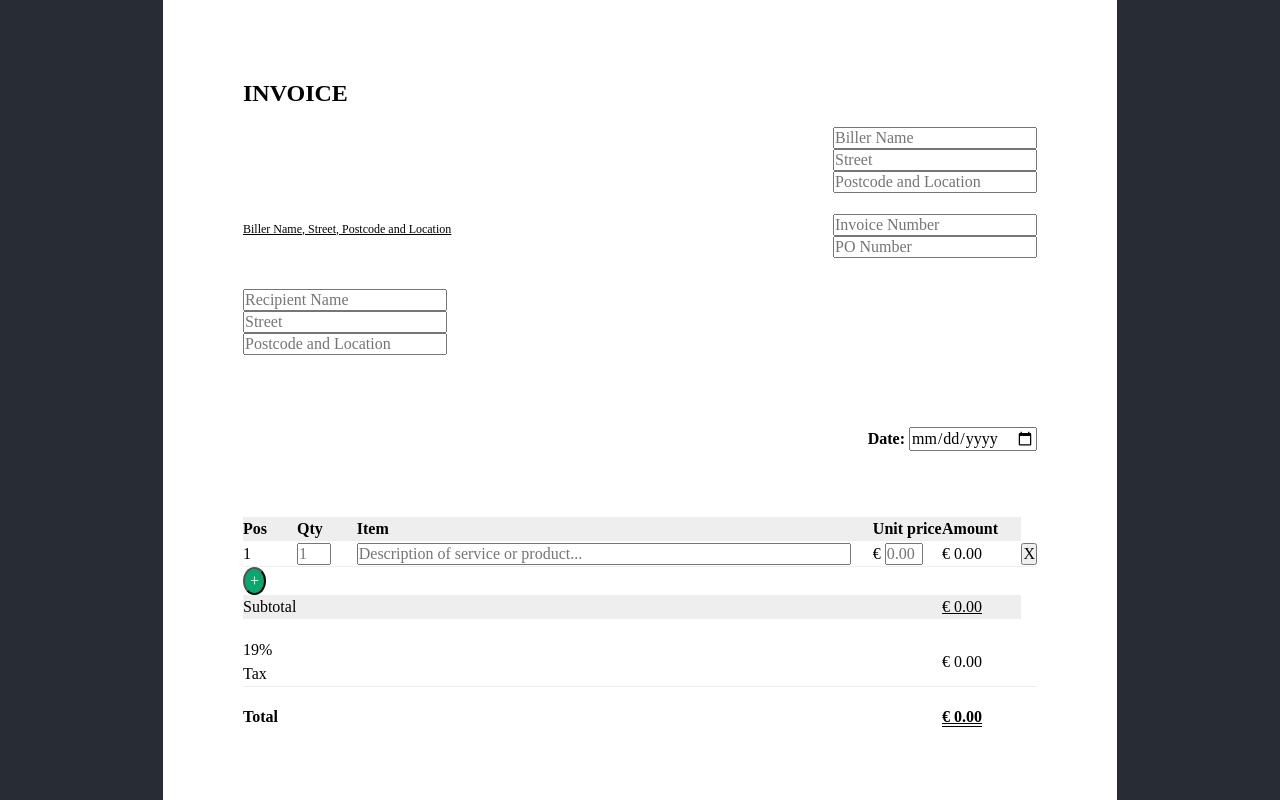
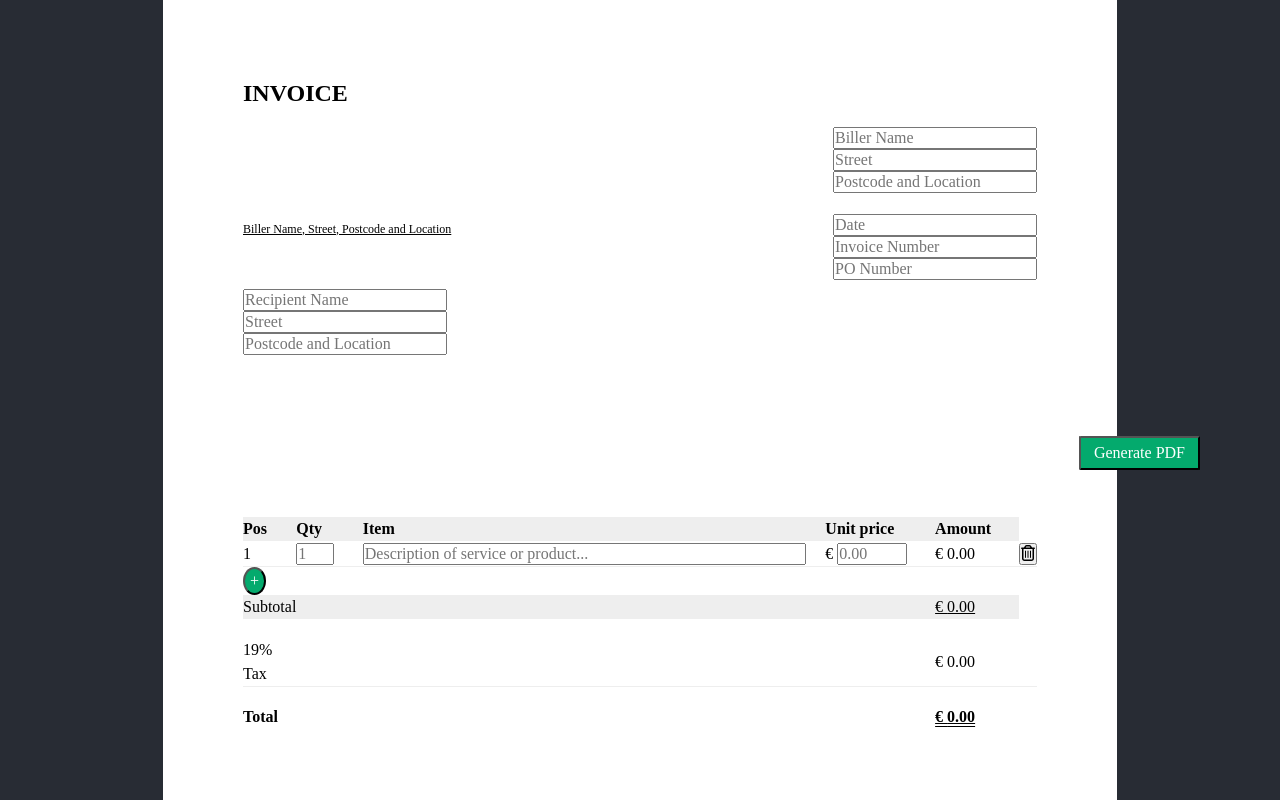
Before and after one commit to hkuennen/gener8invoice, a React (Create React App) app: page / in a window 1280 px wide. Shown: the top 800 px of the page. Built offline with nearby package versions, Linux system fonts and the light colour scheme; the HTML template or start-up script is replaced by a standard one; a web font is replaced by a local one.

Commit message:
frontend and pdf layout updated

```diff
--- a/package.json
+++ b/package.json
@@ -4,6 +4,10 @@
   "private": true,
   "proxy": "http://127.0.0.1:5000/",
   "dependencies": {
+    "@fortawesome/fontawesome-svg-core": "^6.4.0",
+    "@fortawesome/free-regular-svg-icons": "^6.4.0",
+    "@fortawesome/free-solid-svg-icons": "^6.4.0",
+    "@fortawesome/react-fontawesome": "^0.2.0",
     "@testing-library/jest-dom": "^5.16.5",
     "@testing-library/react": "^13.4.0",
     "@testing-library/user-event": "^13.5.0",
--- a/src/App.css
+++ b/src/App.css
@@ -13,3 +13,20 @@
   padding: 80px;
   background-color: #FFFFFF;
 }
+
+.button {
+  position: fixed;
+  bottom: 330px;
+  right: 80px;
+}
+
+#submit {
+  padding: 6px 13px;
+  color: white;
+  background-color: #04AA6D;
+  border-radius: 2%;
+}
+
+#submit:hover {
+  background-color: #1e7354;
+}
--- a/src/App.js
+++ b/src/App.js
@@ -121,7 +121,9 @@ const App = () => {
             />
             <br /><br /><br /><br /><br />
           </div>
-          <input type="submit" value="Create PDF" className="right" />
+          <div className="button">
+            <input type="submit" value="Generate PDF" id="submit" />
+          </div>
         </div>
       </form>
     </div>
--- a/src/components/ContactInfo.css
+++ b/src/components/ContactInfo.css
@@ -33,10 +33,6 @@ h1 {
   line-height: 1.3em;
 }
 
-.right {
-  float: right;
-}
-
 .bold {
   font-weight: 600;
   border-bottom: 1pt solid #FFFFFF;
--- a/src/components/ContactInfo.js
+++ b/src/components/ContactInfo.js
@@ -1,4 +1,8 @@
+import { useRef } from "react";
+
 const ContactInfo = ({inputs, handleInputsChange}) => {
+  const ref = useRef();
+
   return (
     <>
       <h1>{"Invoice".toUpperCase()}</h1>
@@ -17,13 +21,10 @@ const ContactInfo = ({inputs, handleInputsChange}) => {
           <input type="text" name="biller_name" placeholder="Biller Name" onChange={(e) => handleInputsChange(e)} required /><br />
           <input type="text" name="biller_street" placeholder="Street" onChange={(e) => handleInputsChange(e)} required /><br />
           <input type="text" name="biller_location" placeholder="Postcode and Location" onChange={(e) => handleInputsChange(e)} required /><br /><br />
+          <input type="text" name="date" ref={ref} placeholder="Date" onFocus={() => {ref.current.type = "date"}} onChange={(e) => handleInputsChange(e)} required /><br />
           <input type="text" name="inv_number" placeholder="Invoice Number" onChange={(e) => handleInputsChange(e)} required /><br />
           <input type="text" name="po_number" placeholder="PO Number" onChange={(e) => handleInputsChange(e)}/>
         </div>
-      </div>
-      <div className="right">
-        <label className="bold">Date: </label>
-        <input type="date" name="date" onChange={(e) => handleInputsChange(e)} required />
       </div>
     </>
   );
--- a/src/components/InvoicePositions.css
+++ b/src/components/InvoicePositions.css
@@ -13,20 +13,36 @@ tr {
   border-bottom: 1pt solid #FFFFFF;
 }
 
-.item {
+#th_qty {
+  width: 9%;
+}
+
+#th_item {
   width: 65%;
 }
 
-.number {
+#th_price {
+  width: 15%;
+}
+
+#th_amount {
+  width: 15%;
+}
+
+#td_qty {
   width: 50%;
 }
 
-.use-up-space {
+#td_item {
   width: 95%;
 }
 
-.amount {
-  width: 10%;
+#td_price {
+  width: 60%;
+}
+
+#td_amount {
+  width: 70%;
 }
 
 .bold {
@@ -41,6 +57,10 @@ tr {
   border-radius: 50%;
 }
 
+#delete {
+  cursor: pointer;
+}
+
 #subtotal {
   text-decoration-line: underline;
   text-decoration-style: solid;
--- a/src/components/InvoicePositions.js
+++ b/src/components/InvoicePositions.js
@@ -1,29 +1,32 @@
+import { FontAwesomeIcon } from '@fortawesome/react-fontawesome'
+import { faTrashCan } from "@fortawesome/free-regular-svg-icons";
+
 const InvoicePositions = ({positions, subtotal, handlePositionsChange, handleAddPosition, handleRemovePosition}) => {
   return (
     <>
       <table>
         <tr className="grey">
           <th>Pos</th>
-          <th>Qty</th>
-          <th className="item">Item</th>
-          <th>Unit price</th>
-          <th>Amount</th>
+          <th id="th_qty">Qty</th>
+          <th id="th_item">Item</th>
+          <th id="th_price">Unit price</th>
+          <th id="th_amount">Amount</th>
         </tr>
         {positions.map((row, idx) => (
         <tr key={idx+1}>
           <td>{idx+1}</td>
-          <td><input type="number" name="qty" placeholder="1" className="number" value={row.qty} onChange={(e) => handlePositionsChange(e, idx)} required /></td>
-          <td><input type="textarea" name="item" className="use-up-space" placeholder="Description of service or product..." value={row.item} onChange={(e) => handlePositionsChange(e, idx)} required /></td>
+          <td><input type="number" name="qty" placeholder="1" id="td_qty" value={row.qty} onChange={(e) => handlePositionsChange(e, idx)} required /></td>
+          <td><input type="textarea" name="item" id="td_item" placeholder="Description of service or product..." value={row.item} onChange={(e) => handlePositionsChange(e, idx)} required /></td>
           <td>
             <label>€ </label>
-            <input type="number" step="0.01" name="price" placeholder="0.00" className="number" value={row.price} onBlur={(e) => e.target.value = parseFloat(e.target.value).toFixed(2)} onChange={(e) => handlePositionsChange(e, idx)} required />
+            <input type="number" step="0.01" name="price" placeholder="0.00" id="td_price" value={row.price} onFocus={(e) => e.target.value = parseFloat(e.target.value).toFixed(2)} onBlur={(e) => e.target.value = parseFloat(e.target.value).toFixed(2)} onChange={(e) => handlePositionsChange(e, idx)} required />
           </td>
-          <td className="amount">
+          <td id="td_amount">
             <label>€ </label>
             {parseFloat(row.amount).toFixed(2)}
           </td>
           <td>
-            <button onClick={(e) => handleRemovePosition(e, idx)}>X</button>
+            <button id="delete" onClick={(e) => handleRemovePosition(e, idx)}><FontAwesomeIcon icon={faTrashCan} /></button>
           </td>
         </tr>
         ))}
```
Also changed, not shown: 2 other files (tests, documents, lock files or other folders).
